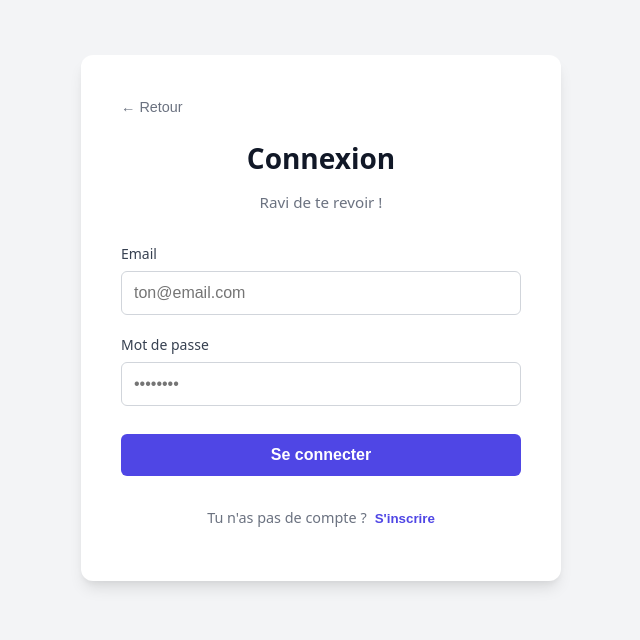
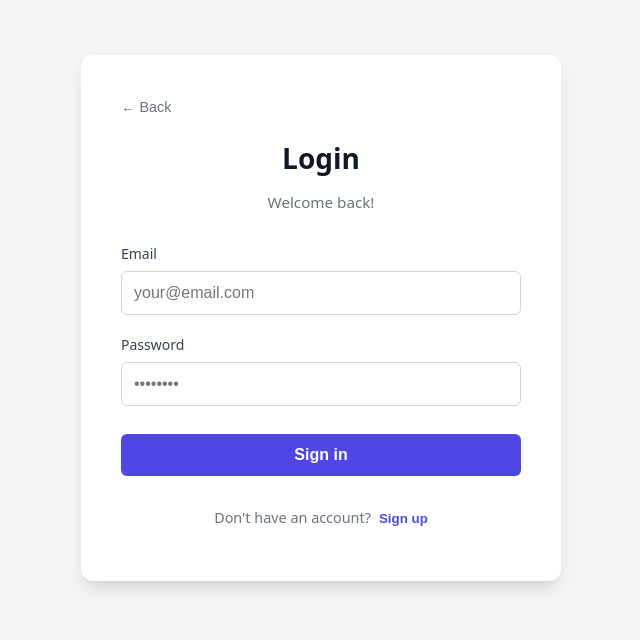
Before and after one commit to PierreFrs/practice-hub, a React (Vite) app: page /login in a window 1280 px wide. Shown: the part 106-746 px from the top of the page, without its empty margins (319-959 px from the left). Built offline with nearby package versions, Linux system fonts and the light colour scheme; no server answers.

Commit message:
auth_trads

```diff
--- a/src/components/auth/AuthPage.tsx
+++ b/src/components/auth/AuthPage.tsx
@@ -1,10 +1,12 @@
 import { useState } from 'react';
 import { useNavigate, Navigate } from 'react-router-dom';
+import { useTranslation } from 'react-i18next'; // Import de i18n
 import { supabase } from '../../config/SupabaseClient';
 import { useAuth } from '../../hooks/UseAuth';
 import './AuthPage.css';
 
 export default function AuthPage() {
+    const { t } = useTranslation(); // Initialisation du hook de traduction
     const [isLogin, setIsLogin] = useState(true);
     const [email, setEmail] = useState('');
     const [password, setPassword] = useState('');
@@ -31,13 +33,15 @@ export default function AuthPage() {
             } else {
                 const { error } = await supabase.auth.signUp({ email, password });
                 if (error) throw error;
-                setErrorMsg("Vérifie tes emails pour confirmer ton compte ! S'il est confirmé, tu peux te connecter.");
+                // Utilisation de la traduction pour le message de succès
+                setErrorMsg(t('auth.verify_email'));
                 setIsLogin(true);
             }
         } catch (err: any) {
-            let errorMessage = err.message || "Une erreur est survenue.";
+            // Utilisation des traductions pour les messages d'erreur
+            let errorMessage = err.message || t('auth.default_error');
             if (errorMessage === "{}" || errorMessage === "[object Object]") {
-                errorMessage = "Erreur du serveur (500). L'envoi de l'email a probablement échoué.";
+                errorMessage = t('auth.server_error');
             }
             setErrorMsg(errorMessage);
         } finally {
@@ -49,57 +53,58 @@ export default function AuthPage() {
         <div className="auth-container">
             <div className="auth-card">
                 <button onClick={() => navigate('/')} className="auth-back-link">
-                    ← Retour
+                    {t('back')}
                 </button>
 
                 <h1 className="auth-title">
-                    {isLogin ? 'Connexion' : 'Créer un compte'}
+                    {isLogin ? t('auth.login_title') : t('auth.signup_title')}
                 </h1>
 
                 <p className="auth-subtitle">
-                    {isLogin ? 'Ravi de te revoir !' : 'Rejoins Practice Hub pour sauvegarder ta progression.'}
+                    {isLogin ? t('auth.login_subtitle') : t('auth.signup_subtitle')}
                 </p>
 
                 {errorMsg && (
-                    <div className={`auth-banner ${errorMsg.includes('Vérifie tes emails') ? 'success' : 'error'}`}>
+                    // La vérification de la classe 'success' se fait maintenant sur la traduction exacte
+                    <div className={`auth-banner ${errorMsg === t('auth.verify_email') ? 'success' : 'error'}`}>
                         {errorMsg}
                     </div>
                 )}
 
                 <form onSubmit={handleSubmit} className="auth-form">
                     <div className="form-group">
-                        <label htmlFor="email">Email</label>
+                        <label htmlFor="email">{t('auth.email_label')}</label>
                         <input
                             id="email"
                             type="email"
                             value={email}
                             onChange={(e) => setEmail(e.target.value)}
                             required
-                            placeholder="ton@email.com"
+                            placeholder={t('auth.email_placeholder')}
                         />
                     </div>
 
                     <div className="form-group">
-                        <label htmlFor="password">Mot de passe</label>
+                        <label htmlFor="password">{t('auth.password_label')}</label>
                         <input
                             id="password"
                             type="password"
                             value={password}
                             onChange={(e) => setPassword(e.target.value)}
                             required
-                            placeholder="••••••••"
+                            placeholder={t('auth.password_placeholder')}
                             minLength={6}
                         />
                     </div>
 
                     <button type="submit" className="auth-submit-btn" disabled={isSubmitting}>
-                        {isSubmitting ? 'Chargement...' : (isLogin ? 'Se connecter' : "S'inscrire")}
+                        {isSubmitting ? t('loading') : (isLogin ? t('auth.btn_login') : t('auth.btn_signup'))}
                     </button>
                 </form>
 
                 <div className="auth-toggle">
                     <p>
-                        {isLogin ? "Tu n'as pas de compte ?" : "Tu as déjà un compte ?"}
+                        {isLogin ? t('auth.no_account') : t('auth.has_account')}
                         <button
                             type="button"
                             onClick={() => {
@@ -108,7 +113,7 @@ export default function AuthPage() {
                             }}
                             className="auth-toggle-btn"
                         >
-                            {isLogin ? "S'inscrire" : "Se connecter"}
+                            {isLogin ? t('auth.btn_signup') : t('auth.btn_login')}
                         </button>
                     </p>
                 </div>
--- a/src/components/auth/ProtectedRoute.tsx
+++ b/src/components/auth/ProtectedRoute.tsx
@@ -1,4 +1,5 @@
 import { Navigate } from 'react-router-dom';
+import { useTranslation } from 'react-i18next';
 import { useAuth } from '../../hooks/UseAuth';
 
 interface Props {
@@ -7,12 +8,13 @@ interface Props {
 }
 
 export default function ProtectedRoute({ children, requireAdmin = false }: Props) {
+    const { t } = useTranslation();
     const { user, role, loading } = useAuth();
 
     if (loading) {
         return (
             <div style={{ display: 'flex', justifyContent: 'center', marginTop: '4rem', color: '#6b7280' }}>
-                Vérification des autorisations...
+                {t('protected.checking')}
             </div>
         );
     }
@@ -24,9 +26,11 @@ export default function ProtectedRoute({ children, requireAdmin = false }: Props
     if (requireAdmin && role !== 'admin') {
         return (
             <div style={{ textAlign: 'center', marginTop: '4rem' }}>
-                <h2 style={{ color: '#ef4444' }}>Accès Refusé</h2>
-                <p>Tu n'as pas les droits d'administrateur nécessaires pour voir cette page.</p>
-                <a href="/" style={{ color: '#4f46e5', textDecoration: 'underline' }}>Retour à l'accueil</a>
+                <h2 style={{ color: '#ef4444' }}>{t('protected.access_denied_title')}</h2>
+                <p>{t('protected.access_denied_message')}</p>
+                <a href="/" style={{ color: '#4f46e5', textDecoration: 'underline' }}>
+                    {t('protected.back_home')}
+                </a>
             </div>
         );
     }
--- a/src/i18n/locales/EN.ts
+++ b/src/i18n/locales/EN.ts
@@ -12,13 +12,23 @@ export default {
     },
 
     // Auth Page
+    // Auth Page
     "auth": {
       "login_title": "Login",
       "signup_title": "Create an account",
+      "login_subtitle": "Welcome back!",
+      "signup_subtitle": "Join Practice Hub to save your progress.",
       "email_label": "Email",
+      "email_placeholder": "your@email.com",
       "password_label": "Password",
+      "password_placeholder": "••••••••",
       "btn_login": "Sign in",
-      "btn_signup": "Sign up"
+      "btn_signup": "Sign up",
+      "no_account": "Don't have an account?",
+      "has_account": "Already have an account?",
+      "verify_email": "Check your emails to confirm your account! If it's confirmed, you can log in.",
+      "default_error": "An error occurred.",
+      "server_error": "Server error (500). Email delivery probably failed."
     },
 
     // Settings
@@ -50,6 +60,14 @@ export default {
         "unknown_style": "Unknown",
         "empty": "No progression found."
       }
+    },
+
+    // Protected Route
+    "protected": {
+      "checking": "Checking permissions...",
+      "access_denied_title": "Access Denied",
+      "access_denied_message": "You do not have the administrator rights required to view this page.",
+      "back_home": "Back to home"
     }
   }
 };
--- a/src/i18n/locales/FR.ts
+++ b/src/i18n/locales/FR.ts
@@ -15,10 +15,19 @@ export default {
     "auth": {
       "login_title": "Connexion",
       "signup_title": "Créer un compte",
+      "login_subtitle": "Ravi de te revoir !",
+      "signup_subtitle": "Rejoins Practice Hub pour sauvegarder ta progression.",
       "email_label": "Email",
+      "email_placeholder": "ton@email.com",
       "password_label": "Mot de passe",
+      "password_placeholder": "••••••••",
       "btn_login": "Se connecter",
-      "btn_signup": "S'inscrire"
+      "btn_signup": "S'inscrire",
+      "no_account": "Tu n'as pas de compte ?",
+      "has_account": "Tu as déjà un compte ?",
+      "verify_email": "Vérifie tes emails pour confirmer ton compte ! S'il est confirmé, tu peux te connecter.",
+      "default_error": "Une erreur est survenue.",
+      "server_error": "Erreur du serveur (500). L'envoi de l'email a probablement échoué."
     },
 
     // Paramètres
@@ -50,6 +59,14 @@ export default {
         "unknown_style": "Inconnu",
         "empty": "Aucune progression trouvée."
       }
+    },
+
+    // Protected Route
+    "protected": {
+      "checking": "Vérification des autorisations...",
+      "access_denied_title": "Accès Refusé",
+      "access_denied_message": "Tu n'as pas les droits d'administrateur nécessaires pour voir cette page.",
+      "back_home": "Retour à l'accueil"
     }
   }
 };
```
